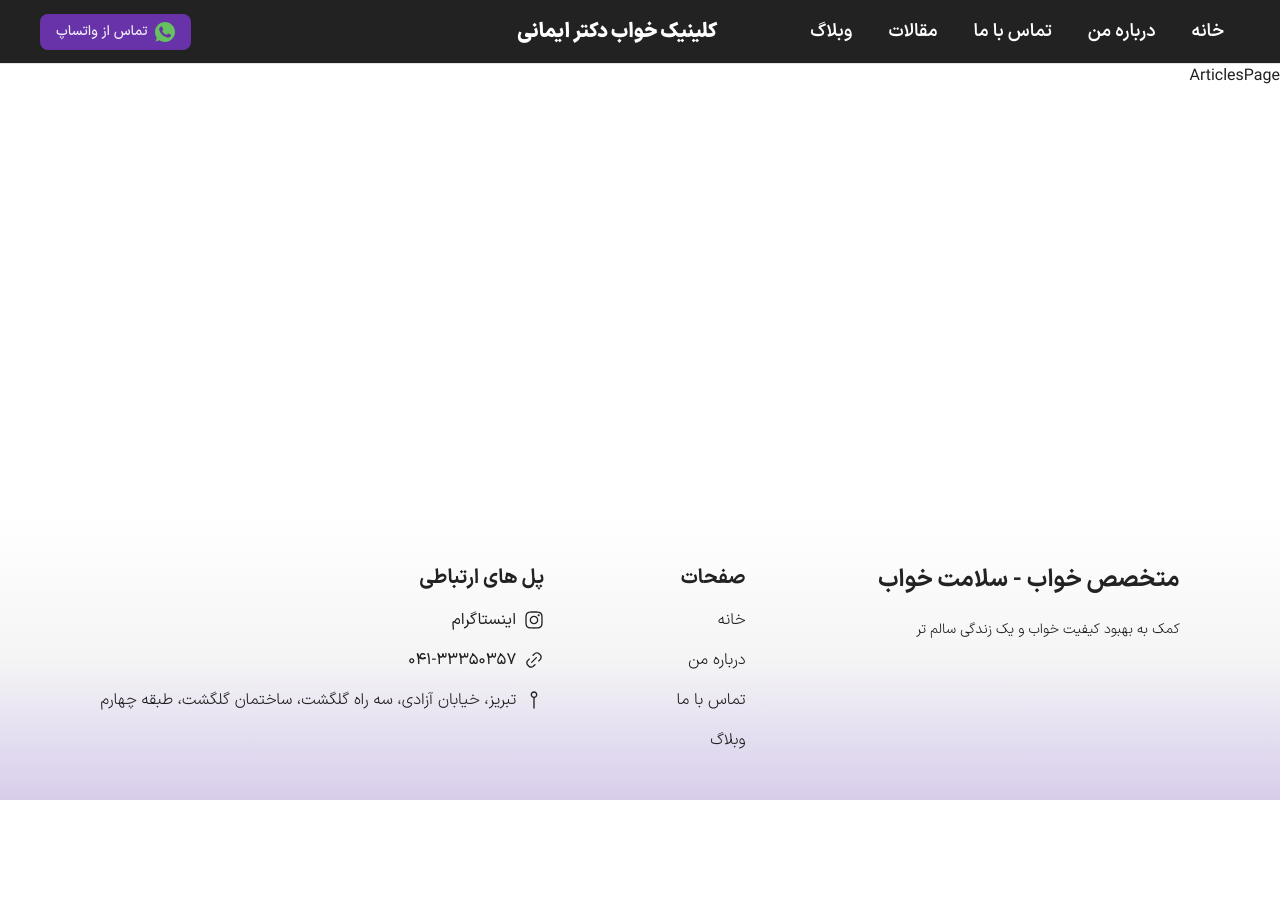
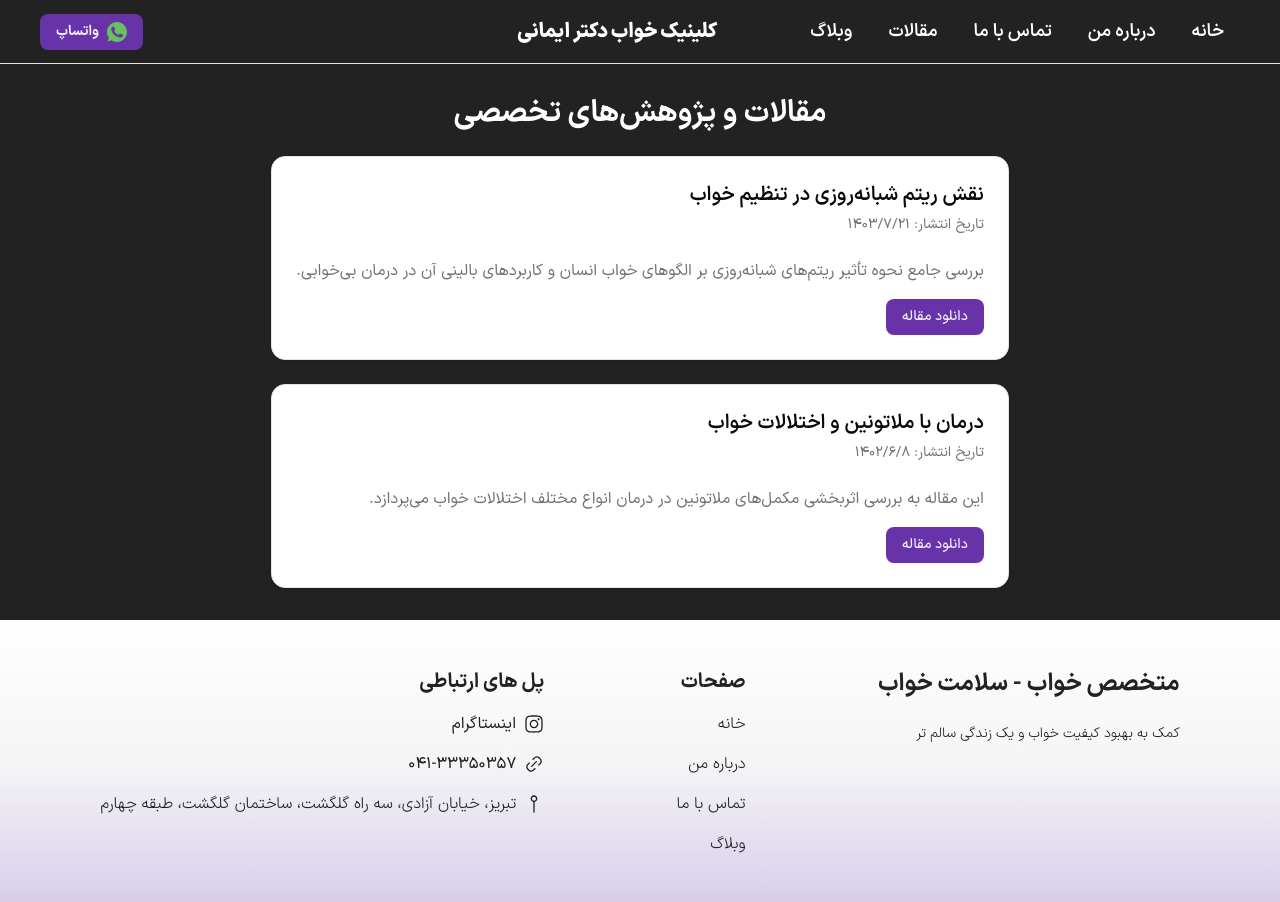
Before and after one commit to Babak-Taghizadeh/dr-imani-platform, a Next.js app: page /articles in a window 1280 px wide. Before the commit the page ends 800 px from the top, so only its background shows below. Built offline with nearby package versions, Linux system fonts and the light colour scheme.

Commit message:
refactor: split components and minor ui changes

```diff
--- a/src/app/(main)/about/page.tsx
+++ b/src/app/(main)/about/page.tsx
@@ -1,5 +1,5 @@
 import PicList from "@/components/shared/pic-list";
-import Avatar from "../../../../public/dr.jpg";
+import Avatar from "../../../../public/dr-imani.jpeg";
 import AboutCycle from "@/components/sections/about/about-cycle";
 
 const AboutMe = () => {
--- a/src/app/(main)/articles/page.tsx
+++ b/src/app/(main)/articles/page.tsx
@@ -1,7 +1,19 @@
-import React from "react";
+import ArticleCard from "@/components/sections/article-card";
+import { mockArticles } from "@/lib/mock-data";
 
 const ArticlesPage = () => {
-  return <div>ArticlesPage</div>;
+  return (
+    <main className="bg-foreground text-background place-items-center px-4 py-8">
+      <h1 className="mb-6 text-xl font-bold md:text-3xl">
+        مقالات و پژوهش‌های تخصصی
+      </h1>
+      <div className="space-y-6">
+        {mockArticles.map((article) => (
+          <ArticleCard article={article} key={article.id} />
+        ))}
+      </div>
+    </main>
+  );
 };
 
 export default ArticlesPage;
--- a/src/app/(main)/blogs/[id]/page.tsx
+++ b/src/app/(main)/blogs/[id]/page.tsx
@@ -11,8 +11,8 @@ import Image from "next/image";
 const BlogPage = () => {
   const { content, img, title, createdAt } = mockBlogs[0];
   return (
-    <article className="bg-foreground p-12 min-h-[90dvh]">
-      <Card className="bg-foreground border border-white text-background mx-auto max-w-3xl border-none">
+    <article className="bg-foreground p-12">
+      <Card className="bg-foreground text-background mx-auto max-w-3xl border-none">
         <CardHeader>
           <div className="relative h-64 w-full">
             <Image
@@ -25,7 +25,7 @@ const BlogPage = () => {
           <CardTitle className="mt-4 text-2xl">{title}</CardTitle>
 
           <CardDescription className="mt-2">
-            تاریخ انتشار : {new Date(createdAt).toLocaleDateString()}
+            تاریخ انتشار : {new Date(createdAt).toLocaleDateString("fa-IR")}
           </CardDescription>
         </CardHeader>
         <CardContent>
--- a/src/app/(main)/blogs/page.tsx
+++ b/src/app/(main)/blogs/page.tsx
@@ -1,48 +1,14 @@
-import {
-  Card,
-  CardContent,
-  CardDescription,
-  CardFooter,
-  CardHeader,
-  CardTitle,
-} from "@/components/ui/card";
+import BlogCard from "@/components/sections/blog-card";
 import { mockBlogs } from "@/lib/mock-data";
-import { ArrowLeft } from "lucide-react";
-import Image from "next/image";
-import Link from "next/link";
 
 const BlogsPage = () => {
   return (
     <div className="bg-foreground grid grid-cols-1 gap-6 p-12 sm:grid-cols-2 lg:grid-cols-3">
       <h1 className="text-background col-span-full text-xl font-bold md:text-3xl">
-        اخبار و وبلاگ
+        وبلاگ
       </h1>
-      {mockBlogs.map((item, index) => (
-        <Card key={index} className="bg-background text-foreground">
-          <CardHeader>
-            <div className="relative h-48 w-full">
-              <Image
-                src={item.img}
-                alt={item.title}
-                fill
-                className="rounded-md object-cover transition-all duration-300 hover:scale-105"
-              />
-            </div>
-          </CardHeader>
-          <CardContent>
-            <CardTitle className="text-lg">{item.title}</CardTitle>
-            <CardDescription>{item.content}</CardDescription>
-          </CardContent>
-          <CardFooter className="mt-auto">
-            <Link
-              className="text-primary flex items-center gap-1 hover:underline"
-              href={`/blogs/1`}
-            >
-              ادامه مطلب
-              <ArrowLeft size={15} />
-            </Link>
-          </CardFooter>
-        </Card>
+      {mockBlogs.map((blog, index) => (
+        <BlogCard blog={blog} key={index} />
       ))}
     </div>
   );
--- a/src/app/(main)/page.tsx
+++ b/src/app/(main)/page.tsx
@@ -2,7 +2,7 @@ import Faq from "@/components/sections/faq";
 import Hero from "@/components/sections/hero";
 import ServicesSummary from "@/components/sections/services-summary";
 
-export default function Home() {
+const Home = () => {
   return (
     <>
       <Hero />
@@ -10,4 +10,6 @@ export default function Home() {
       <Faq />
     </>
   );
-}
+};
+
+export default Home;
--- a/src/components/layout/header.tsx
+++ b/src/components/layout/header.tsx
@@ -23,7 +23,7 @@ const Header = () => {
           className={cn(buttonVariants(), "p-2 md:px-4")}
         >
           <Image src={WhatsAppIcon} alt="WhatsApp" width={20} height={20} />
-          <span className="hidden md:inline-block">تماس از واتساپ</span>
+          <span className="hidden font-bold md:inline-block">واتساپ</span>
         </Link>
       </div>
     </header>
--- /dev/null
+++ b/src/components/sections/article-card.tsx
@@ -0,0 +1,36 @@
+import {
+  Card,
+  CardContent,
+  CardDescription,
+  CardHeader,
+  CardTitle,
+} from "@/components/ui/card";
+import { Button } from "../ui/button";
+import { Article } from "@/lib/types";
+import Link from "next/link";
+
+const ArticleCard = ({ article }: { article: Article }) => {
+  return (
+    <Card className="max-w-4xl gap-4 md:gap-6" key={article.id}>
+      <CardHeader className="text-right">
+        <CardTitle className="text-lg md:text-xl">{article.title}</CardTitle>
+        <CardDescription className="text-muted-foreground text-sm">
+          تاریخ انتشار:{" "}
+          {new Date(article.publishedAt).toLocaleDateString("fa-IR")}
+        </CardDescription>
+      </CardHeader>
+      <CardContent className="flex flex-col gap-4 text-right">
+        <CardDescription className="text-muted-foreground text-sm md:text-base">
+          {article.summary}
+        </CardDescription>
+        <div>
+          <Link href={article.fileUrl} download>
+            <Button>دانلود مقاله</Button>
+          </Link>
+        </div>
+      </CardContent>
+    </Card>
+  );
+};
+
+export default ArticleCard;
--- /dev/null
+++ b/src/components/sections/blog-card.tsx
@@ -0,0 +1,44 @@
+import {
+  Card,
+  CardContent,
+  CardDescription,
+  CardFooter,
+  CardHeader,
+  CardTitle,
+} from "@/components/ui/card";
+import { Blog } from "@/lib/types";
+import Image from "next/image";
+import Link from "next/link";
+import { ArrowLeft } from "lucide-react";
+
+const BlogCard = ({ blog }: { blog: Blog }) => {
+  return (
+    <Card className="bg-background text-foreground">
+      <CardHeader>
+        <div className="relative h-48 w-full">
+          <Image
+            src={blog.img}
+            alt={blog.title}
+            fill
+            className="rounded-md object-cover transition-all duration-300 hover:scale-105"
+          />
+        </div>
+      </CardHeader>
+      <CardContent>
+        <CardTitle className="text-lg">{blog.title}</CardTitle>
+        <CardDescription>{blog.content}</CardDescription>
+      </CardContent>
+      <CardFooter className="mt-auto">
+        <Link
+          className="text-primary flex items-center gap-1 hover:underline"
+          href={`/blogs/1`}
+        >
+          ادامه مطلب
+          <ArrowLeft size={15} />
+        </Link>
+      </CardFooter>
+    </Card>
+  );
+};
+
+export default BlogCard;
--- a/src/components/sections/hero-background-carousel.tsx
+++ b/src/components/sections/hero-background-carousel.tsx
@@ -50,7 +50,7 @@ const HeroBackgroundCarousel = () => {
                 src={image.src}
                 alt={image.alt}
                 fill
-                priority={index === 0}
+                priority
                 className="object-cover brightness-[0.4]"
               />
             </div>
--- a/src/lib/mock-data.ts
+++ b/src/lib/mock-data.ts
@@ -3,8 +3,9 @@ import Pic2 from "../../public/images/pic2.jpg";
 import Pic3 from "../../public/images/pic3.webp";
 import Pic4 from "../../public/images/pic4.jpg";
 import Pic5 from "../../public/images/pic5.jpg";
+import { Article, Blog } from "./types";
 
-export const mockBlogs = [
+export const mockBlogs: Blog[] = [
   {
     id: "1",
     title: "درک چرخه های خواب",
@@ -51,3 +52,22 @@ export const mockBlogs = [
     createdAt: "2025-01-22T12:10:00Z",
   },
 ];
+
+export const mockArticles: Article[] = [
+  {
+    id: "1",
+    title: "نقش ریتم شبانه‌روزی در تنظیم خواب",
+    summary:
+      "بررسی جامع نحوه تأثیر ریتم‌های شبانه‌روزی بر الگوهای خواب انسان و کاربردهای بالینی آن در درمان بی‌خوابی.",
+    publishedAt: "2024-10-12",
+    fileUrl: "/downloads/circadian-sleep-study.pdf",
+  },
+  {
+    id: "2",
+    title: "درمان با ملاتونین و اختلالات خواب",
+    summary:
+      "این مقاله به بررسی اثربخشی مکمل‌های ملاتونین در درمان انواع مختلف اختلالات خواب می‌پردازد.",
+    publishedAt: "2023-08-30",
+    fileUrl: "/downloads/melatonin-therapy.pdf",
+  },
+];
```
Also changed, not shown: src/lib/types.ts (+11 -0 lines), public/dr-imani.jpeg (added).
